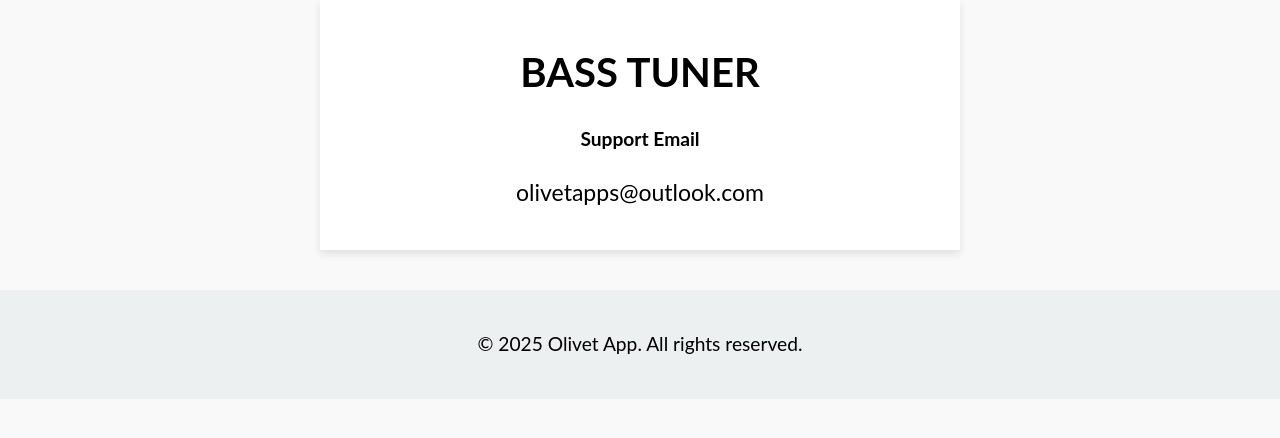
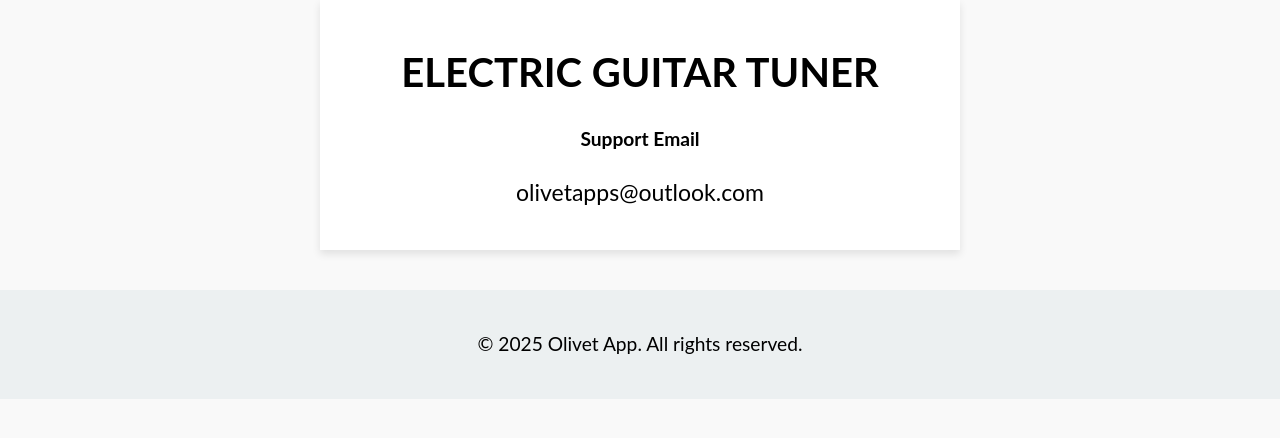
Before and after one commit to olivetapp/Electric-Guitar-Tuner, a plain HTML site: page index.html in a window 1280 px wide. Drawn offline with Linux system fonts and the light colour scheme.

Commit message:
Update index.html

```diff
--- a/index.html
+++ b/index.html
@@ -3,7 +3,7 @@
 <head>
     <meta charset="UTF-8">
     <meta name="viewport" content="width=device-width, initial-scale=1.0">
-    <title>Bass Tuner - Contact</title>
+    <title>Electric Guitar Tuner - Contact</title>
     <meta name="robots" content="noindex">
     <style>
         body {
@@ -76,7 +76,7 @@
 <body>
 
     <div class="container">
-        <h1>Bass Tuner</h1>
+        <h1>Electric Guitar Tuner</h1>
         <p><strong>Support Email</strong></p>
         <p><a href="mailto:olivetapps@outlook.com">olivetapps@outlook.com</a></p>
     </div>
```
